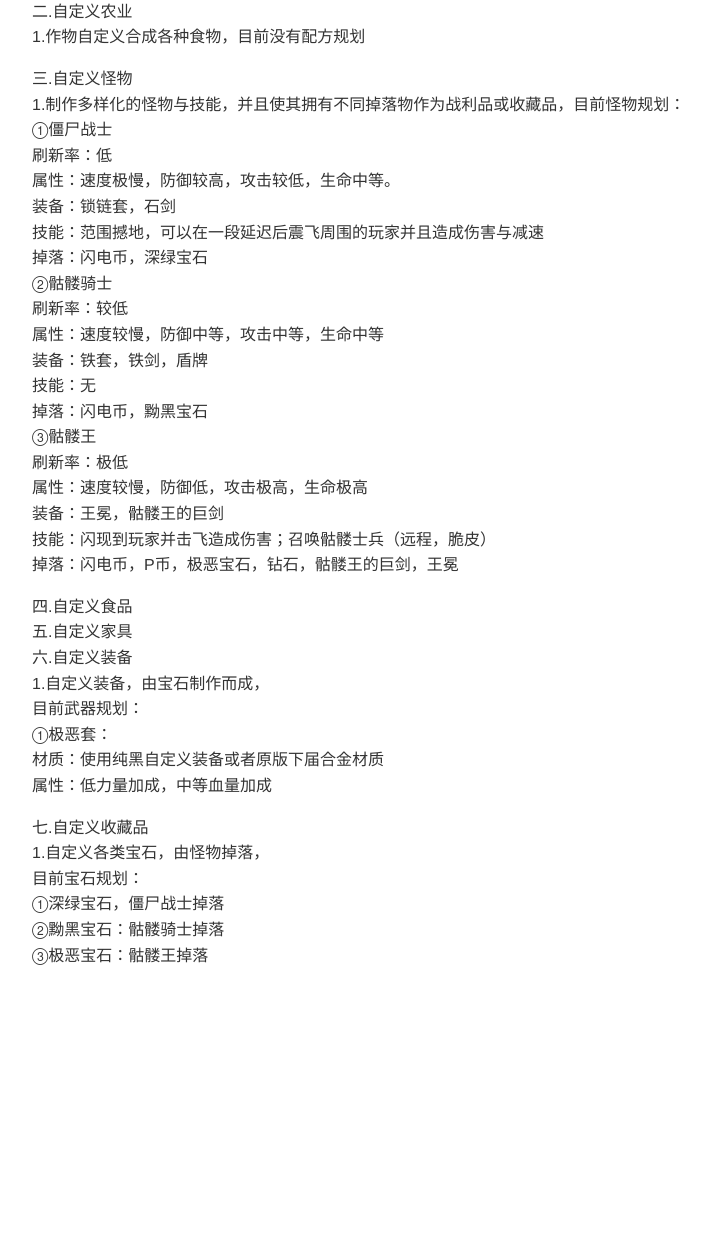
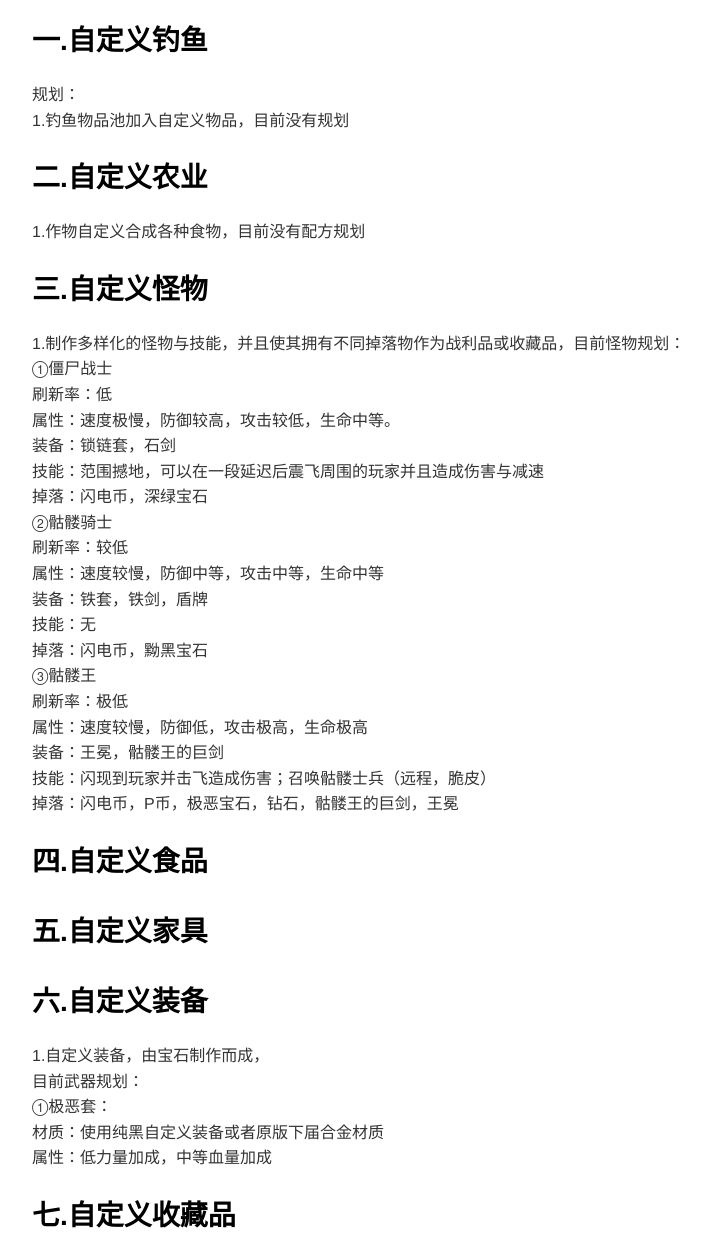
Before and after one commit to HopeSaboteur/hopesaboteur.github.io, a plain HTML site: page index.html in a window 1280 px wide. Shown: the part 126-1380 px from the top of the page, without its empty margins (183-893 px from the left). Before the commit the page ends 1142 px from the top, so only its background shows below. Drawn offline with nearby package versions, Linux system fonts and the light colour scheme.

Commit message:
Add files via upload

```diff
--- a/index.html
+++ b/index.html
@@ -24,13 +24,14 @@
 
       <div class="crossnote markdown-preview  ">
 
-<p>一.自定义钓鱼<br>
-规划：<br>
+<h1 id="cpu基地服务器文档">CPU基地服务器文档 </h1>
+<h2 id="一自定义钓鱼">一.自定义钓鱼 </h2>
+<p>规划：<br>
 1.钓鱼物品池加入自定义物品，目前没有规划</p>
-<p>二.自定义农业<br>
-1.作物自定义合成各种食物，目前没有配方规划</p>
-<p>三.自定义怪物<br>
-1.制作多样化的怪物与技能，并且使其拥有不同掉落物作为战利品或收藏品，目前怪物规划：<br>
+<h2 id="二自定义农业">二.自定义农业 </h2>
+<p>1.作物自定义合成各种食物，目前没有配方规划</p>
+<h2 id="三自定义怪物">三.自定义怪物 </h2>
+<p>1.制作多样化的怪物与技能，并且使其拥有不同掉落物作为战利品或收藏品，目前怪物规划：<br>
 ①僵尸战士<br>
 刷新率：低<br>
 属性：速度极慢，防御较高，攻击较低，生命中等。<br>
@@ -49,16 +50,16 @@
 装备：王冕，骷髅王的巨剑<br>
 技能：闪现到玩家并击飞造成伤害；召唤骷髅士兵（远程，脆皮）<br>
 掉落：闪电币，P币，极恶宝石，钻石，骷髅王的巨剑，王冕</p>
-<p>四.自定义食品<br>
-五.自定义家具<br>
-六.自定义装备<br>
-1.自定义装备，由宝石制作而成，<br>
+<h2 id="四自定义食品">四.自定义食品 </h2>
+<h2 id="五自定义家具">五.自定义家具 </h2>
+<h2 id="六自定义装备">六.自定义装备 </h2>
+<p>1.自定义装备，由宝石制作而成，<br>
 目前武器规划：<br>
 ①极恶套：<br>
 材质：使用纯黑自定义装备或者原版下届合金材质<br>
 属性：低力量加成，中等血量加成</p>
-<p>七.自定义收藏品<br>
-1.自定义各类宝石，由怪物掉落，<br>
+<h2 id="七自定义收藏品">七.自定义收藏品 </h2>
+<p>1.自定义各类宝石，由怪物掉落，<br>
 目前宝石规划：<br>
 ①深绿宝石，僵尸战士掉落<br>
 ②黝黑宝石：骷髅骑士掉落<br>
```
